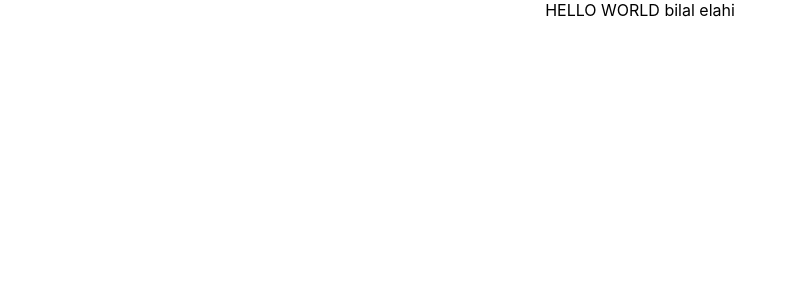
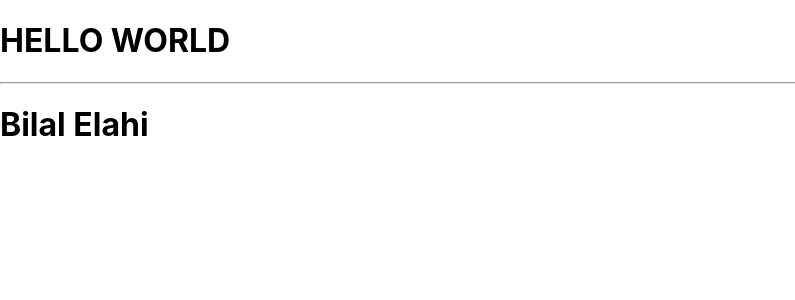
Before and after one commit to Bilal-E/bootcamp-react-starter, a React (Create React App) app: page / in a window 1280 px wide. Shown: the top 300 px of the page, without its empty margins (0-795 px from the left). Built offline with nearby package versions, Linux system fonts and the light colour scheme.

Commit message:
Started working on App.js (20th June 2020)

```diff
--- a/src/App.js
+++ b/src/App.js
@@ -3,14 +3,16 @@ import './App.css';
 
 function App() {
   return (
-    <div className="App">
-     <header>
-        HELLO WORLD
+      <div>
 
-        bilal elahi
-     </header>
-    </div>
-  );
+        <h1>HELLO WORLD</h1>
+        <hr/>
+        <h1>Bilal Elahi</h1>
+
+      </div>
+
+
+ );
 }
 
-export default App;
+export default App
```
